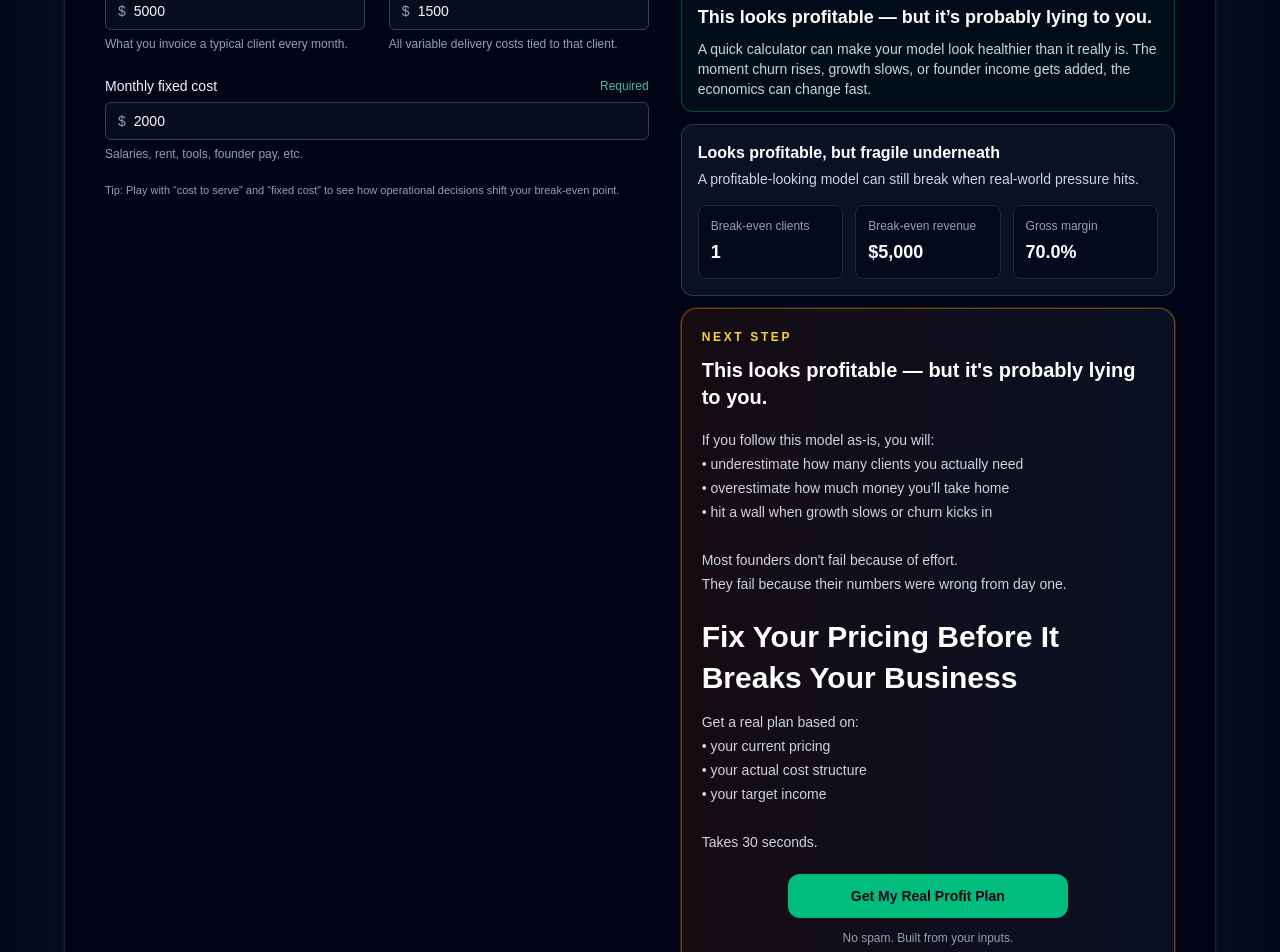
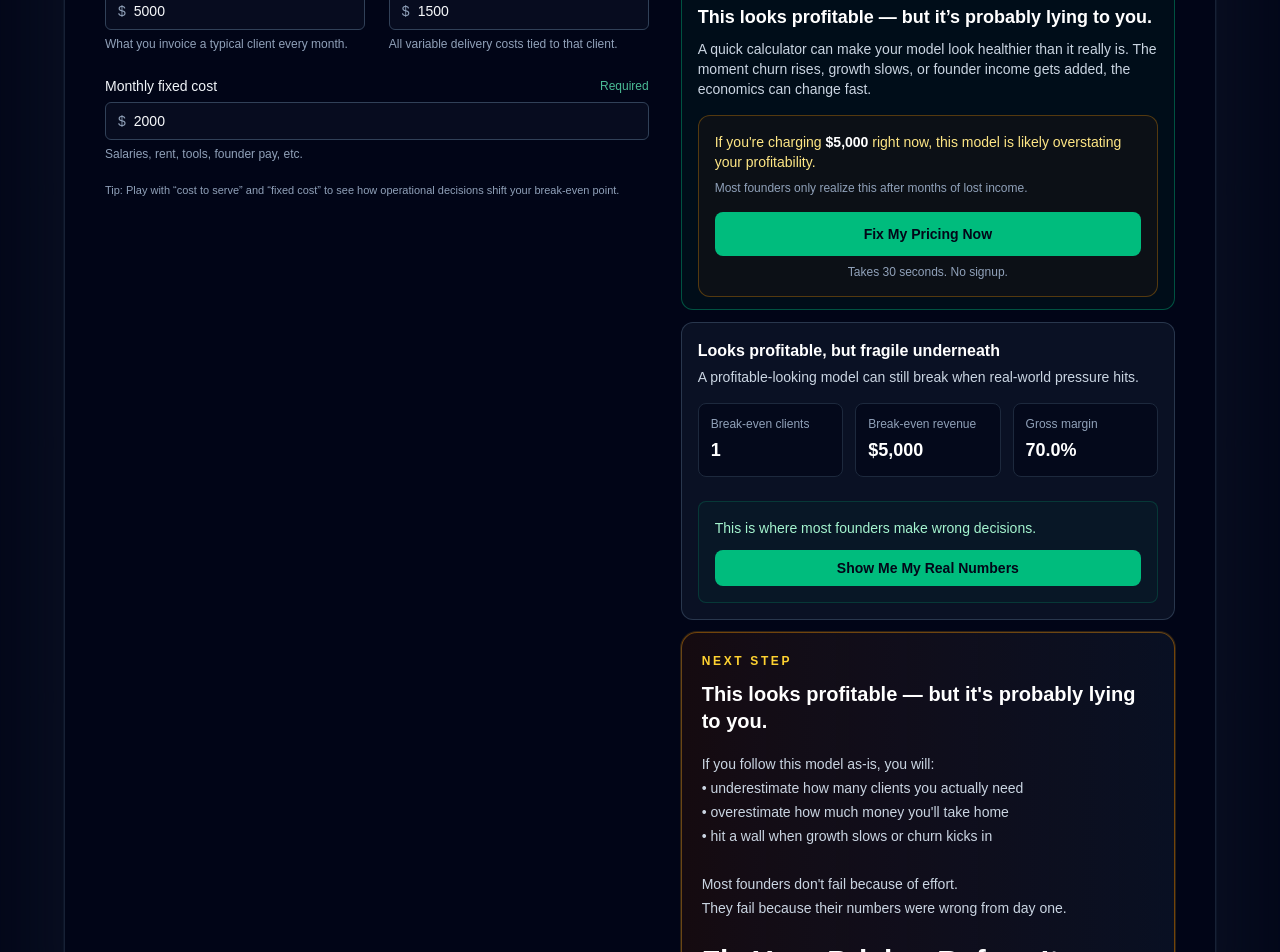
Before and after one commit to vivekd0811-cell/pricing-reality-calculator, a Next.js app: page / in a window 1280 px wide. Shown: the part 320-1272 px from the top of the page. Built offline with nearby package versions, Linux system fonts and the light colour scheme.

Commit message:
Add stronger CTA placements for profit plan

```diff
--- a/app/page.tsx
+++ b/app/page.tsx
@@ -8,7 +8,7 @@ import { formatNumber, parseNumber } from "@/lib/format";
 
 type CurrencyCode = "USD" | "EUR" | "GBP" | "INR";
 type PricingState = "losing" | "unsustainable" | "fragile" | "healthy";
-type ProfitPlanPlacement = "results_primary";
+type ProfitPlanPlacement = "top_cta" | "mid_cta" | "results_primary";
 
 const CURRENCY_OPTIONS: { code: CurrencyCode; label: string }[] = [
   { code: "USD", label: "USD ($) — US Dollar" },
@@ -91,6 +91,7 @@ export default function Home() {
     const requiredClients = Math.ceil(
       (fc + targetProfitValue) / contributionPerClient,
     );
+
     const requiredRevenue = requiredClients * price;
 
     let requiredPriceAtCurrentClients: number | null = null;
@@ -476,6 +477,32 @@ export default function Home() {
                 <p className="mt-2 text-sm text-slate-300">
                   {realityCheckContent.body}
                 </p>
+
+                <div className="mt-4 rounded-xl border border-amber-500/30 bg-amber-900/10 p-4">
+                  <p className="text-sm font-medium text-amber-200">
+                    If you&apos;re charging{" "}
+                    <span className="font-semibold text-white">
+                      {formatMoney(parsedInput.pricePerClient ?? 0)}
+                    </span>{" "}
+                    right now, this model is likely overstating your
+                    profitability.
+                  </p>
+
+                  <p className="mt-2 text-xs text-slate-400">
+                    Most founders only realize this after months of lost income.
+                  </p>
+
+                  <button
+                    onClick={() => openProfitPlan("top_cta")}
+                    className="mt-4 w-full rounded-lg bg-emerald-500 py-3 text-sm font-semibold text-slate-950 transition hover:bg-emerald-400"
+                  >
+                    Fix My Pricing Now
+                  </button>
+
+                  <p className="mt-2 text-center text-xs text-slate-400">
+                    Takes 30 seconds. No signup.
+                  </p>
+                </div>
               </div>
 
               <div className="rounded-xl border border-slate-700/80 bg-slate-900/70 px-4 py-4">
@@ -516,6 +543,19 @@ export default function Home() {
                     </p>
                   </div>
                 </div>
+
+                <div className="mt-6 rounded-lg border border-emerald-500/20 bg-emerald-900/10 p-4">
+                  <p className="text-sm text-emerald-200">
+                    This is where most founders make wrong decisions.
+                  </p>
+
+                  <button
+                    onClick={() => openProfitPlan("mid_cta")}
+                    className="mt-3 w-full rounded-lg bg-emerald-500 py-2 text-sm font-semibold text-slate-950 transition hover:bg-emerald-400"
+                  >
+                    Show Me My Real Numbers
+                  </button>
+                </div>
               </div>
 
               <div className="rounded-2xl border border-amber-500/40 bg-gradient-to-r from-amber-950/30 to-slate-900/60 px-5 py-5 shadow-[0_0_0_1px_rgba(245,158,11,0.18)]">
@@ -530,7 +570,7 @@ export default function Home() {
                 <p className="mt-4 text-sm leading-6 text-slate-300">
                   If you follow this model as-is, you will:
                   <br />• underestimate how many clients you actually need
-                  <br />• overestimate how much money you’ll take home
+                  <br />• overestimate how much money you&apos;ll take home
                   <br />• hit a wall when growth slows or churn kicks in
                   <br />
                   <br />
@@ -558,11 +598,12 @@ export default function Home() {
                     onClick={() => openProfitPlan("results_primary")}
                     className="w-full rounded-xl bg-emerald-500 px-6 py-3 text-sm font-semibold text-slate-950 transition hover:bg-emerald-400 sm:w-auto sm:min-w-[280px]"
                   >
-                    Get My Real Profit Plan
+                    Fix My Pricing Before I Lose Money
                   </button>
 
                   <p className="text-xs text-slate-400">
-                    No spam. Built from your inputs.
+                    See exactly how many clients, pricing, and revenue you
+                    actually need.
                   </p>
                 </div>
               </div>
```
